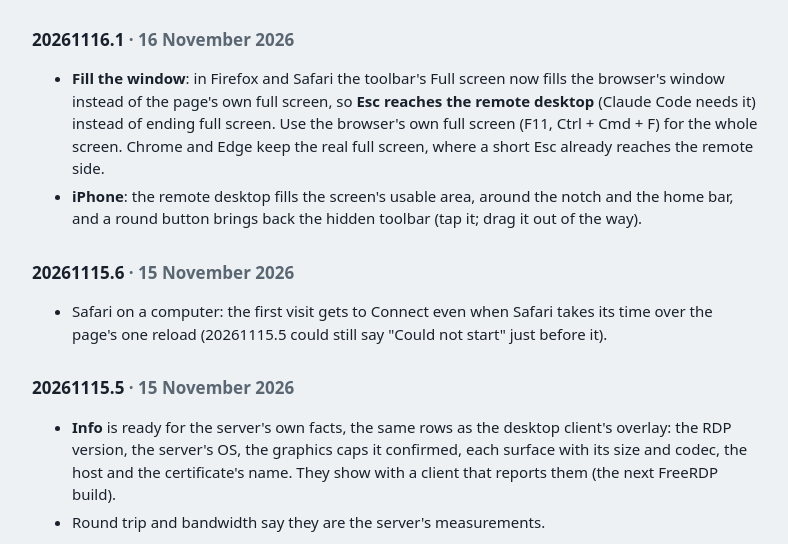
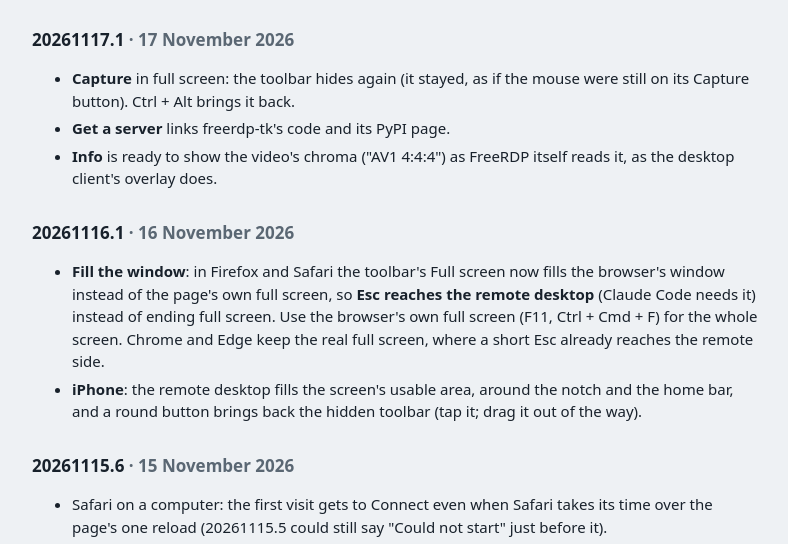
Before and after one commit to congzhangzh/freerdp-web, a plain HTML site: page web/release-notes.html in a window 1280 px wide. Shown: the part 256-800 px from the top of the page, without its empty margins (244-1032 px from the left). Drawn offline with Linux system fonts and the light colour scheme.

Commit message:
20261117.1: the toolbar hides under Capture; the AV chroma from FreeRDP's decoder (the page's own reading only for a client without it); freerdp-tk linked

```diff
--- a/web/release-notes.html
+++ b/web/release-notes.html
@@ -32,6 +32,13 @@
     that is already open keeps going.</span></p>
   <!-- shown only in Chinese (i18n.js): the entries below stay in English -->
   <p class="note" data-i18n="notes.english" data-i18n-only="zh ja fr" hidden></p>
+
+  <h2>20261117.1 <span class="muted">· 17 November 2026</span></h2>
+  <ul>
+    <li><b>Capture</b> in full screen: the toolbar hides again (it stayed, as if the mouse were still on its Capture button). Ctrl + Alt brings it back.</li>
+    <li><b>Get a server</b> links freerdp-tk's code and its PyPI page.</li>
+    <li><b>Info</b> is ready to show the video's chroma ("AV1 4:4:4") as FreeRDP itself reads it, as the desktop client's overlay does.</li>
+  </ul>
 
   <h2>20261116.1 <span class="muted">· 16 November 2026</span></h2>
   <ul>
```
Also changed, not shown: web/app.js (+6 -3 lines), web/.well-known/manifest.webmanifest, 1 other file.
